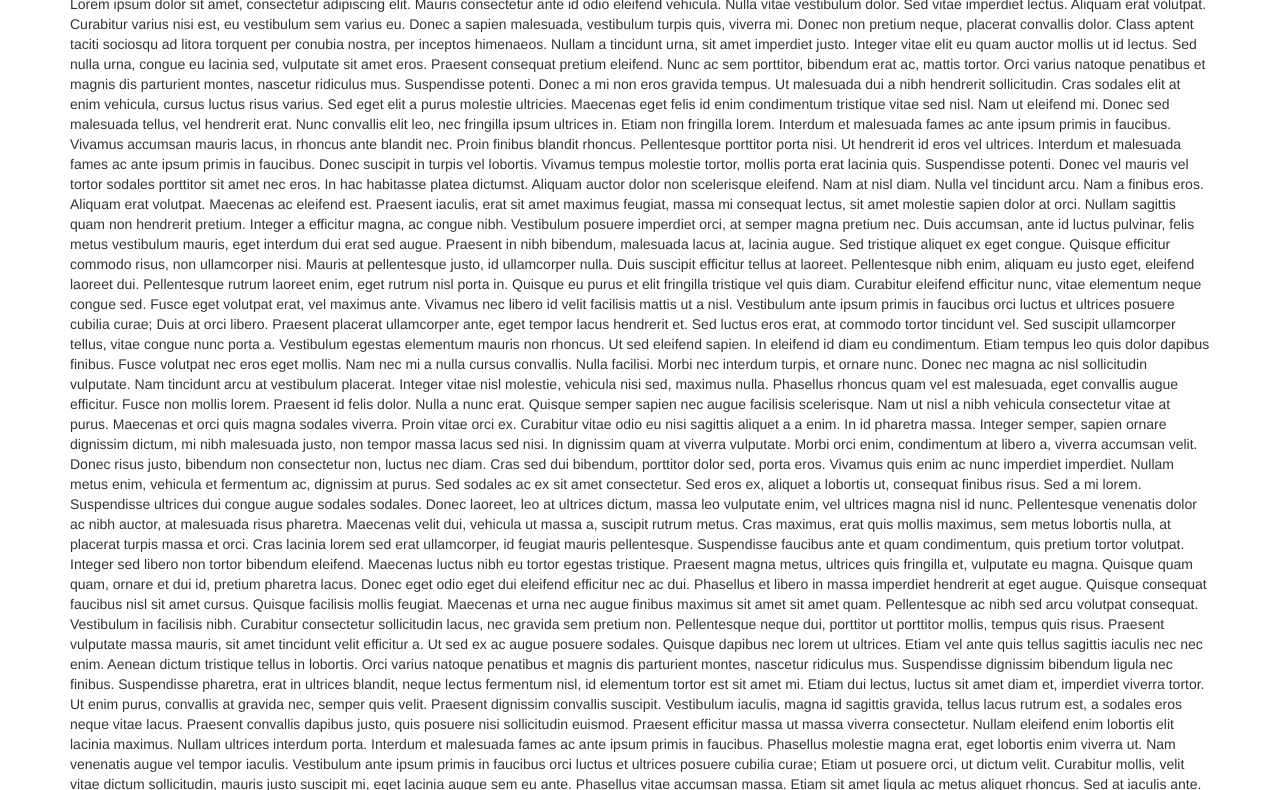
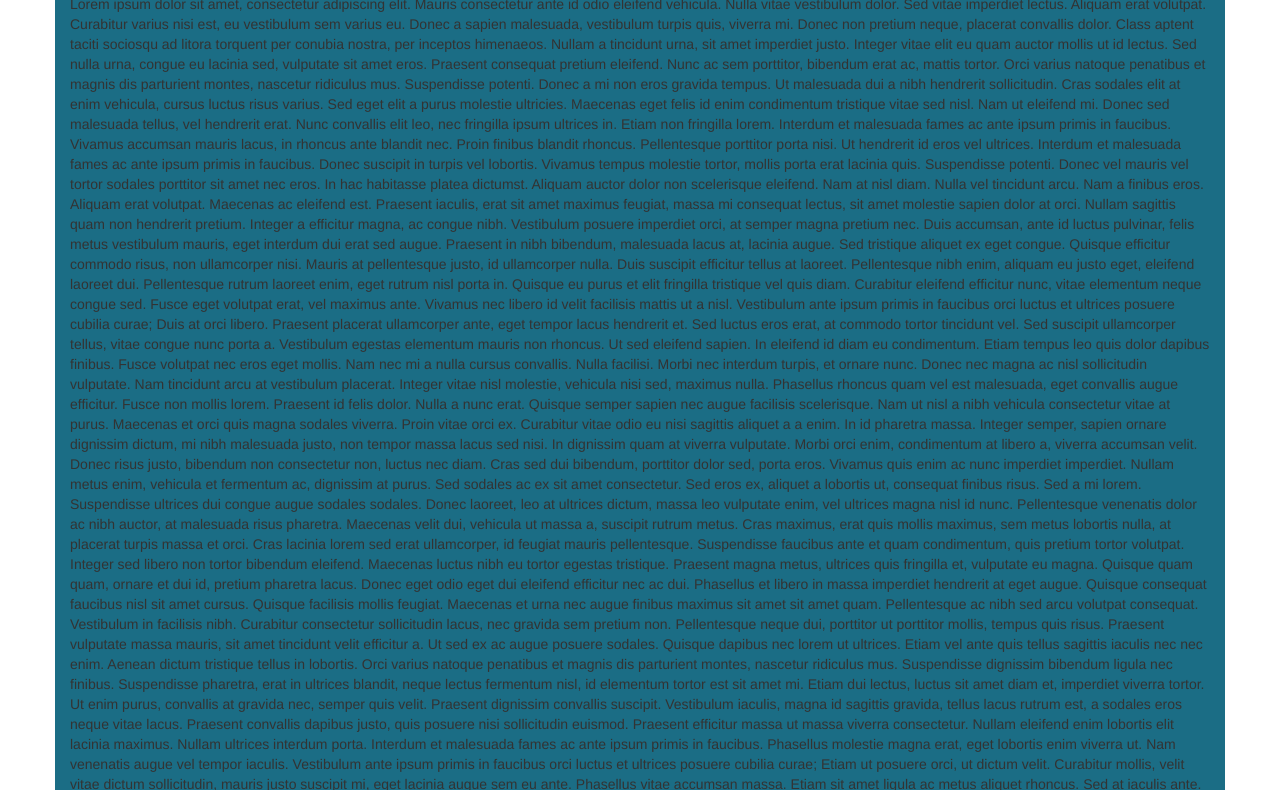
Before and after one commit to nontxt/nontxt.github.io, a plain HTML site: page module3-solution/index.html in a window 1280 px wide. Shown: the part 191-981 px from the top of the page. Drawn offline with Linux system fonts and the light colour scheme.

Commit message:
Update styles.css

```diff
--- a/module3-solution/css/styles.css
+++ b/module3-solution/css/styles.css
@@ -1,3 +1,7 @@
 li > a {
     text-align: center;
 }
+
+.row > div {
+    background-color: #1b6d85;
+}
```
